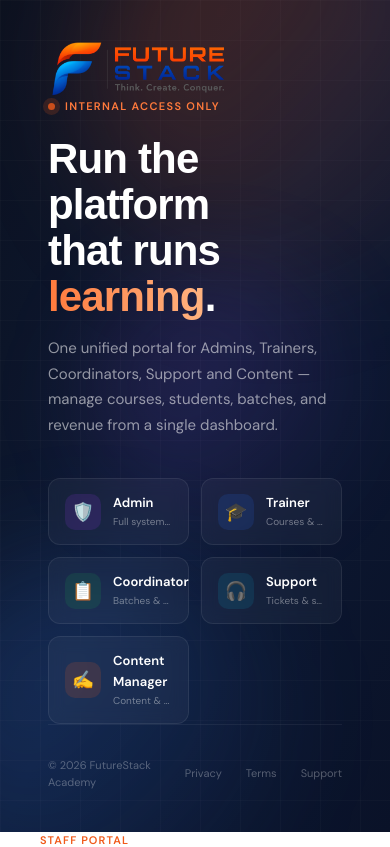
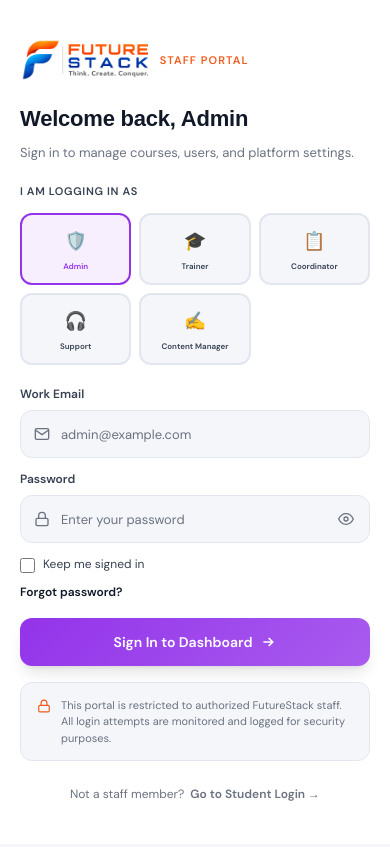
Before and after one commit to futurestackdevfs/futurestack, a Next.js app in the folder apps/web/: page /auth/staff-login in a window 390 px wide. Shown: the top 847 px of the page. Built offline with nearby package versions, Linux system fonts and the light colour scheme.

Commit message:
feat: initialize Prisma schema with course, user, and enrollment models and scaffold course-related UI components

```diff
--- a/apps/web/app/(student)/(main)/courses/[slug]/page.tsx
+++ b/apps/web/app/(student)/(main)/courses/[slug]/page.tsx
@@ -906,7 +906,7 @@
               {related.map((rc) => (
                 <Link key={rc.id} href={`/courses/${rc.slug}`}
                   className="border border-gray-200 dark:border-[#1e2535] rounded-2xl overflow-hidden cursor-pointer transition-all hover:border-[#c7d2fe] dark:hover:border-[#2d3358] hover:shadow-sm hover:-translate-y-[3px] bg-white dark:bg-[#111520] no-underline">
-                  <div className="h-[100px] overflow-hidden">
+                  <div className="aspect-[16/7] overflow-hidden bg-[#f1f5f9] dark:bg-[#0b0e14]">
                     <img src={rc.img} alt={rc.title} className="w-full h-full object-cover transition-transform hover:scale-105" />
                   </div>
                   <div className="p-3">
--- a/apps/web/app/(student)/(main)/courses/page.tsx
+++ b/apps/web/app/(student)/(main)/courses/page.tsx
@@ -260,17 +260,17 @@
                   tabIndex={0}
                   onKeyDown={(e) => { if (e.key === "Enter") router.push(`/courses/${course.slug}`); }}
                 >
-                  <div className={`relative overflow-hidden ${viewMode === "list" ? "md:w-[200px] md:h-full md:min-h-[120px]" : "h-[180px]"}`}>
+                  <div className={`relative overflow-hidden bg-[var(--bg2)] ${viewMode === "list" ? "md:w-[200px] md:h-full md:min-h-[120px]" : "aspect-[16/7]"}`}>
                     <img src={course.img} alt={course.title} className="w-full h-full object-cover transition-transform duration-[350ms] group-hover:scale-105" />
                     <div className="absolute inset-0 bg-gradient-to-b from-transparent to-[rgba(13,31,92,.55)]"></div>
                     {course.badge && (
                       <span className={`absolute top-2.5 left-2.5 px-3 py-[4px] rounded-[20px] text-[10.5px] font-extrabold tracking-[.5px] uppercase text-white shadow-[0_2px_10px_rgba(0,0,0,.25)] ${course.badgeClass}`}>{course.badge}</span>
                     )}
                   </div>
-                  <div className="p-[12px_15px_8px] flex-1 flex flex-col gap-[2px]">
+                  <div className="px-[15px] py-[8px] flex-1 flex flex-col gap-[2px] min-h-[160px]">
                     <div className="text-[11px] font-semibold text-[var(--orange)] uppercase tracking-[.6px]">{course.category}</div>
                     <div className="font-['Syne',sans-serif] text-[14.5px] font-bold text-[var(--text)] leading-[1.35] line-clamp-2">{course.title}</div>
-                    <div className="text-[12px] text-[var(--muted)] leading-[1.55] line-clamp-2">{course.description}</div>
+                    <div className="text-[12px] text-[var(--muted)] leading-[1.55] line-clamp-3">{course.description}</div>
                     <div className="flex items-center gap-1">
                       <div className="flex items-center gap-[1px]">{renderStars(course.rating, course.id)}</div>
                       <span className="text-[11.5px] font-bold text-[var(--text)]">{Math.floor(course.rating)}</span>
--- a/apps/web/app/(student)/components/popular-courses.tsx
+++ b/apps/web/app/(student)/components/popular-courses.tsx
@@ -52,12 +52,12 @@
             ))
           : courses.map((c) => (
               <div key={c.id} onClick={() => router.push(`/courses/${slugify(c.title)}`)} className="bg-[var(--card)] border border-[var(--border)] rounded-xl overflow-hidden cursor-pointer shadow-[var(--shadow)] hover:-translate-y-1 hover:border-[rgba(37,99,235,.3)] hover:shadow-[var(--shadow-lg)] group">
-                <div className="relative aspect-[28/9] w-full overflow-hidden rounded-[18px_18px_0_0]" style={{ background: fallbackGradient }}>
-                  {c.thumbnailUrl && (
+                <div className="relative aspect-[16/7] w-full overflow-hidden rounded-[18px_18px_0_0] bg-[var(--bg2)]">
+                  {c.thumbnailUrl ? (
                     <div className="absolute inset-0">
                       <img src={c.thumbnailUrl} alt={c.title} className="h-full w-full object-cover transition-transform duration-[0.45s] group-hover:scale-[1.06]" />
                     </div>
-                  )}
+                  ) : <div className="absolute inset-0" style={{ background: fallbackGradient }} />}
                   {c.badge && (
                     <span className={`text-[9px] font-extrabold tracking-[.06em] uppercase px-2 py-[3px] rounded-[20px] absolute top-2 left-2 text-white shadow-[0_2px_10px_rgba(0,0,0,.25)] ${c.badgeClass}`}>
                       {c.badge}
--- a/apps/web/app/auth/staff-login/staff-login.tsx
+++ b/apps/web/app/auth/staff-login/staff-login.tsx
@@ -92,13 +92,13 @@
     <div className="grid grid-cols-1 lg:grid-cols-[1fr_560px] w-full min-h-full">
 
       {/* ── LEFT BRAND PANEL ── */}
-      <div className="relative overflow-hidden bg-gradient-to-br from-[#0b1120] via-[#0d1a35] to-[#0a1228] flex flex-col text-white">
+      <div className="relative overflow-hidden bg-gradient-to-br from-[#0b1120] via-[#0d1a35] to-[#0a1228] flex-col text-white hidden lg:flex">
         <div className="absolute w-[400px] h-[400px] rounded-full bg-gradient-to-br from-[rgba(240,90,26,0.3)] to-transparent blur-[60px] -top-[120px] -right-[100px] pointer-events-none" />
         <div className="absolute w-[350px] h-[350px] rounded-full bg-gradient-to-br from-[rgba(59,130,246,0.25)] to-transparent blur-[60px] -bottom-[80px] -left-[80px] pointer-events-none" />
         <div className="absolute w-[250px] h-[250px] rounded-full bg-gradient-to-br from-[rgba(168,85,247,0.2)] to-transparent blur-[50px] top-1/3 left-1/4 pointer-events-none" />
         <div className="absolute inset-0 pointer-events-none" style={{ backgroundImage: 'linear-gradient(rgba(255,255,255,0.02) 1px, transparent 1px), linear-gradient(90deg, rgba(255,255,255,0.02) 1px, transparent 1px)', backgroundSize: '40px 40px' }} />
 
-        <div className="flex flex-col min-h-full px-12 py-10 relative z-10">
+        <div className="flex flex-col flex-1 px-12 py-10 relative z-10">
           <div className="flex items-center gap-3 shrink-0">
             <img src="/images/logo.png" alt="FutureStack" className="h-[58px]" />
           </div>
@@ -149,40 +149,32 @@
 
       {/* ── RIGHT LOGIN FORM ── */}
       <div className="bg-[var(--surface)] flex flex-col">
-        {/* <div className="flex items-center justify-end px-10 pt-0 pb-0 shrink-0">
-          <button className="relative w-[52px] h-7 bg-transparent border-none p-0 shrink-0 cursor-pointer" onClick={toggleTheme} aria-label="Toggle theme">
-            <div className="w-[52px] h-7 rounded-[99px] bg-[var(--border2)] border border-[var(--border)] relative flex items-center px-1 transition-[background] duration-300 dark:bg-[#2d3a56] dark:border-[#3b4f72]">
-              <div className="flex justify-between items-center w-full px-0.5 pointer-events-none">
-                <span className="text-[12px] leading-none">☀️</span>
-                <span className="text-[12px] leading-none">🌙</span>
-              </div>
-              <div className="size-5 rounded-full bg-[var(--surface)] shadow-[0_1px_4px_rgba(0,0,0,.2)] absolute left-1 transition-[transform,background] duration-300 dark:translate-x-6 dark:bg-[#3b82f6]" />
+        <div className="flex-1 flex flex-col justify-center px-5 sm:px-8 lg:px-12 py-6 sm:py-8 lg:py-10">
+          <div className="max-w-[400px] w-full mx-auto animate-[fadeUp_0.4s_ease_both]">
+            <div className="flex items-center gap-3 mb-5 lg:hidden">
+              <img src="/images/logo.png" alt="FutureStack" className="h-[42px]" />
+              <span className="text-[11px] font-bold uppercase tracking-[0.1em] text-[var(--orange)]">Staff Portal</span>
             </div>
-          </button>
-        </div> */}
-
-        <div className="flex-1 flex flex-col justify-center px-10 lg:px-12">
-          <div className="max-w-[400px] w-full mx-auto animate-[fadeUp_0.4s_ease_both]">
-            <div className="text-[11px] font-bold uppercase tracking-[0.1em] text-[var(--orange)] mb-3">Staff Portal</div>
-            <h2 className="font-['Inter_Tight',sans-serif] text-[26px] font-extrabold text-[var(--text)] mb-1.5 tracking-[-0.01em]">{active.title}</h2>
+            <div className="text-[11px] font-bold uppercase tracking-[0.1em] text-[var(--orange)] mb-3 hidden lg:block">Staff Portal</div>
+            <h2 className="font-['Inter_Tight',sans-serif] text-[22px] sm:text-[26px] font-extrabold text-[var(--text)] mb-1.5 tracking-[-0.01em]">{active.title}</h2>
             <p className="text-[13px] text-[var(--muted)] mb-5 leading-[1.6]">{active.sub}</p>
 
             <div className="text-[11px] font-bold text-[var(--text2)] uppercase tracking-[0.06em] mb-3">I am logging in as</div>
-            <div className="grid grid-cols-5 gap-2 mb-5">
+            <div className="grid grid-cols-3 sm:grid-cols-5 gap-2 mb-5">
               {roles.map((r) => (
                 <button
                   key={r.id}
                   type="button"
                   onClick={() => setSelectedRole(r.id)}
-                  className={`flex flex-col items-center gap-1.5 px-2 py-3 rounded-xl border-2 cursor-pointer transition-all ${
+                  className={`flex flex-col items-center gap-1.5 px-1 sm:px-2 py-3 rounded-xl border-2 cursor-pointer transition-all ${
                     selectedRole === r.id
                       ? 'border-[var(--rc)] bg-[var(--rc-pale)]'
                       : 'border-[var(--border)] bg-[var(--bg)] hover:border-[var(--border2)]'
                   }`}
                   style={{ '--rc': r.color, '--rc-pale': `${r.color}14` } as React.CSSProperties}
                 >
-                  <span className="text-xl">{r.icon}</span>
-                  <span className="text-[9px] font-bold text-center leading-tight" style={{ color: selectedRole === r.id ? r.color : 'var(--text2)' }}>{r.label}</span>
+                  <span className="text-lg sm:text-xl">{r.icon}</span>
+                  <span className="text-[8px] sm:text-[9px] font-bold text-center leading-tight" style={{ color: selectedRole === r.id ? r.color : 'var(--text2)' }}>{r.label}</span>
                 </button>
               ))}
             </div>
@@ -230,7 +222,7 @@
                 </div>
               )}
 
-              <div className="flex justify-between items-center">
+              <div className="flex flex-col sm:flex-row justify-between items-start sm:items-center gap-2 sm:gap-0">
                 <label className="flex items-center gap-2 text-[12px] text-[var(--text2)] cursor-pointer">
                   <input type="checkbox" className="w-[15px] h-[15px] accent-[var(--orange)] cursor-pointer rounded" />
                   Keep me signed in
```
Also changed, not shown: 2 other files (tests, documents, lock files or other folders).
